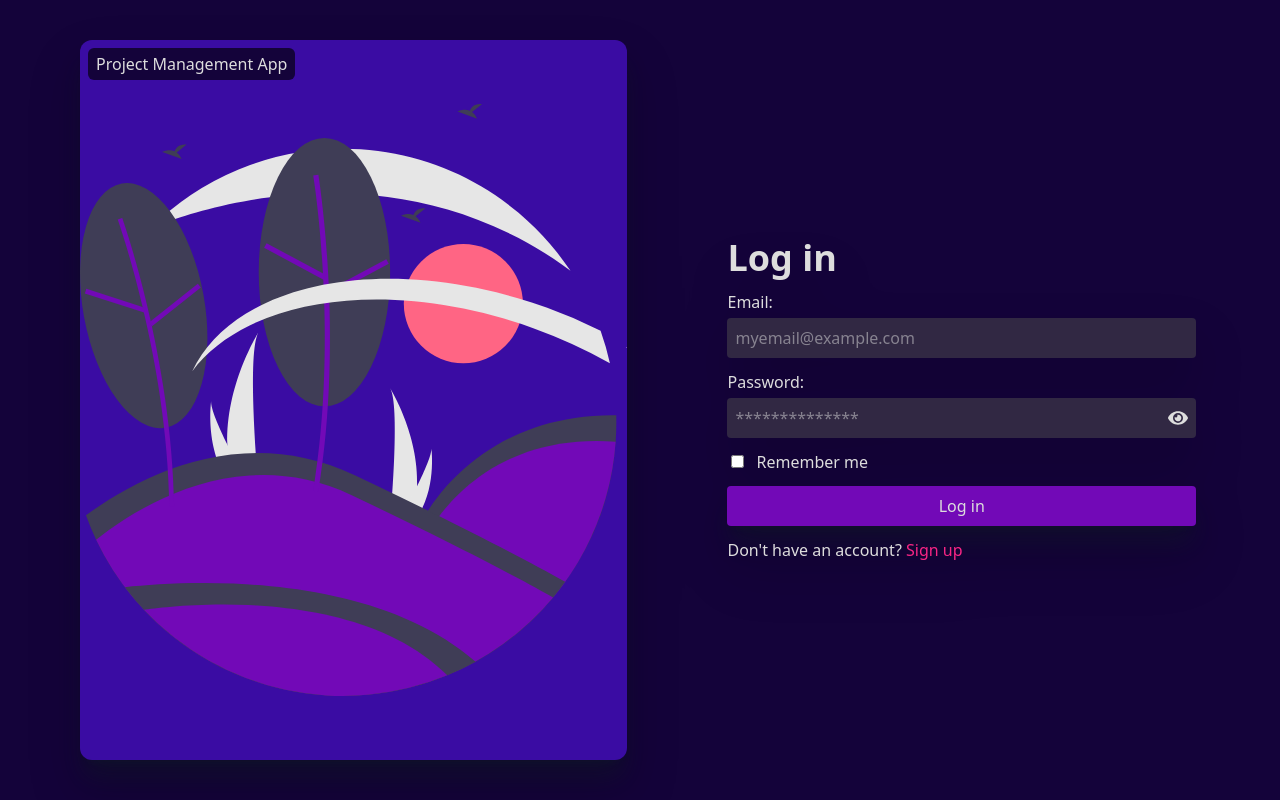
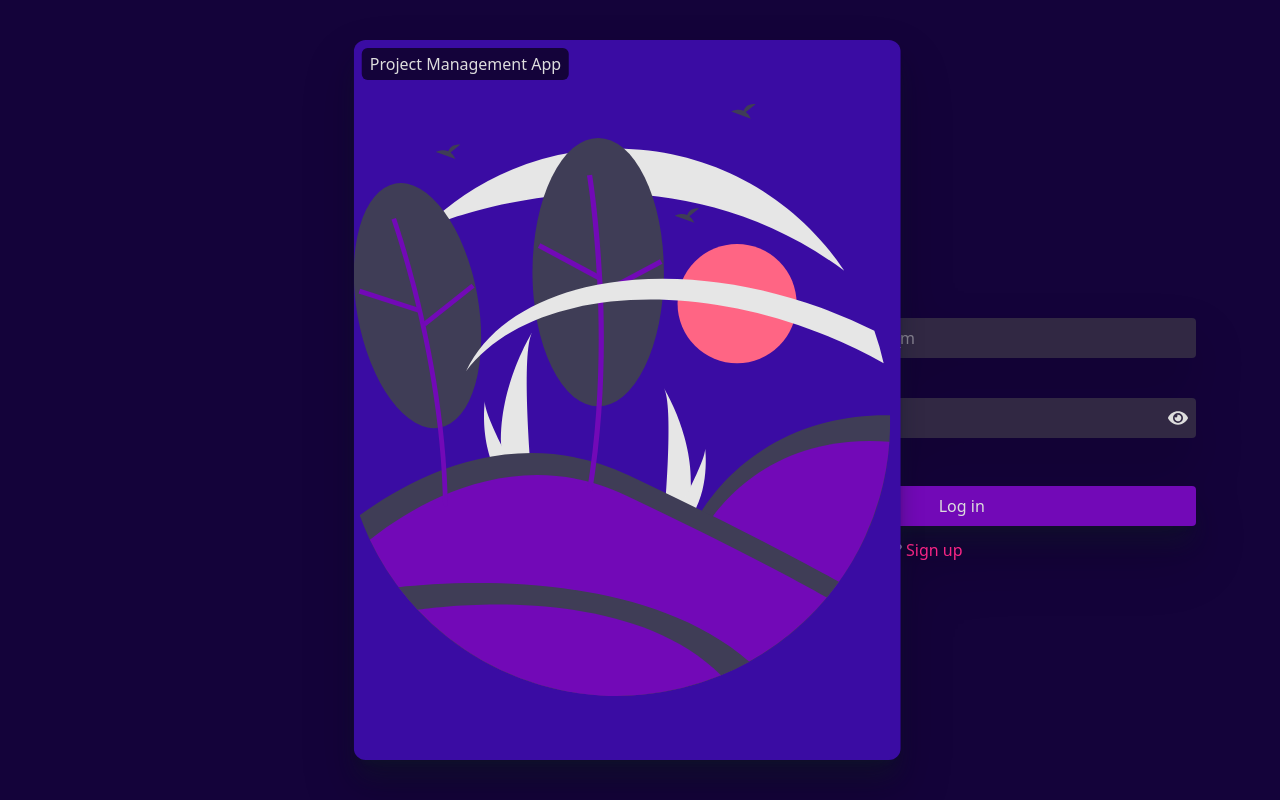
Before and after one commit to Honey-Sharma-git/project-management-app, a React (Vite) app: page / in a window 1280 px wide. Built offline with nearby package versions, Linux system fonts and the light colour scheme.

Commit message:
Add animations to Navbar,  login page and signup page

```diff
--- a/src/components/Navbar.jsx
+++ b/src/components/Navbar.jsx
@@ -14,7 +14,7 @@ export const Navbar = () => {
     navigate("/");
   }
   return (
-    <nav className="bg-[var(--color-teal)] flex flex-row justify-between px-10 py-2 shadow-lg ">
+    <nav className="bg-[var(--color-teal)] flex flex-row justify-between px-10 py-2 shadow-lg drop-nav-animation ">
       <h1 className="text-2xl font-bold text-white">
         Project Management Dashboard
       </h1>
--- a/src/pages/login/Login.jsx
+++ b/src/pages/login/Login.jsx
@@ -19,14 +19,14 @@ export const Login = () => {
   return (
     <main className="flex flex-row justify-center items-center min-h-screen p-5 sm:pl-5 md:pl-20 bg-[var(--color-dark-navy)]">
       <article className="w-full rounded-xl flex flex-row sm:gap-5 md:gap-20 drop-shadow-2xl min-h-[90vh] text-[var(--text-color-gray)]">
-        <section className="hidden sm:block login-bg-img w-1/2 p-2 rounded-xl shadow-xl shadow-gray-900/50">
+        <section className="hidden sm:block login-bg-img w-1/2 p-2 rounded-xl shadow-xl shadow-gray-900/50 box-left">
           <Link to={"/"}>
             <h2 className="  bg-[var(--color-dark-navy)] p-1 rounded-md px-2 w-fit">
               Project Management App
             </h2>
           </Link>
         </section>
-        <section className="sm:p-0 md:pl-5  pl-0 sm:pr-0 md:pr-16  w-full sm:w-1/2 flex flex-col gap-3 sm:justify-center">
+        <section className="sm:p-0 md:pl-5  pl-0 sm:pr-0 md:pr-16  w-full sm:w-1/2 flex flex-col gap-3 sm:justify-center box-right">
           <div className="sm:hidden flex flex-col h-1/4 justify-center items-center rounded-lg ">
             <Link to={"/"}>
               <h2 className="text-3xl p-4 text-[var(--color-dark-navy)] font-bold sm:p-1 rounded-lg px-2 w-fit backdrop-blur-2xl bg-white/50 ">
--- a/src/pages/login/Signup.jsx
+++ b/src/pages/login/Signup.jsx
@@ -13,14 +13,14 @@ export const Signup = () => {
   return (
     <main className="flex flex-row justify-center items-center min-h-screen p-5 sm:pl-5 md:pl-20 bg-[var(--color-dark-navy)]">
       <article className="w-full rounded-xl flex flex-row sm:gap-5 md:gap-20 drop-shadow-2xl min-h-[90vh] text-[var(--text-color-gray)]">
-        <section className="hidden sm:block signup-bg-img w-1/2 p-2 rounded-xl shadow-xl shadow-gray-900/50">
+        <section className="hidden sm:block signup-bg-img w-1/2 p-2 rounded-xl shadow-xl shadow-gray-900/50 box-left">
           <Link to={"/"}>
             <h2 className="  bg-[var(--color-dark-navy)] p-1 rounded-md px-2 w-fit">
               Project Management App
             </h2>
           </Link>
         </section>
-        <section className="sm:p-0 md:pl-5  pl-0 sm:pr-0 md:pr-16  w-full sm:w-1/2 flex flex-col gap-3 sm:justify-center">
+        <section className="sm:p-0 md:pl-5  pl-0 sm:pr-0 md:pr-16  w-full sm:w-1/2 flex flex-col gap-3 sm:justify-center box-right">
           <div className="sm:hidden flex flex-col h-1/4 justify-center items-center rounded-lg ">
             <Link to={"/"}>
               <h2 className="text-3xl p-4 text-[var(--color-dark-navy)] font-bold sm:p-1 rounded-lg px-2 w-fit backdrop-blur-2xl bg-white/50 ">
--- a/src/styles/index.css
+++ b/src/styles/index.css
@@ -72,3 +72,49 @@
 .hide {
   animation: fadeOutScale 0.3s forwards;
 }
+
+@keyframes moveOutwardRight {
+  0% {
+    transform: translateX(-50%);
+  }
+  100% {
+    transform: translate(0%);
+  }
+}
+@keyframes moveOutwardLeft {
+  0% {
+    transform: translateX(50%);
+  }
+  100% {
+    transform: translate(0%);
+  }
+}
+
+.box-left {
+  z-index: 1;
+  animation-name: moveOutwardLeft;
+  animation-duration: 500ms;
+  animation-timing-function: ease-in-out;
+  animation-direction: forwards;
+}
+.box-right {
+  animation-name: moveOutwardRight;
+  animation-duration: 500ms;
+  animation-timing-function: ease-in-out;
+  animation-direction: forwards;
+}
+
+@keyframes dropNav {
+  from {
+    transform: translateY(-100%);
+  }
+  to {
+    transform: translateY(0);
+  }
+}
+.drop-nav-animation {
+  animation-name: dropNav;
+  animation-duration: 500ms;
+  animation-timing-function: ease-in-out;
+  animation-direction: forwards;
+}
```
